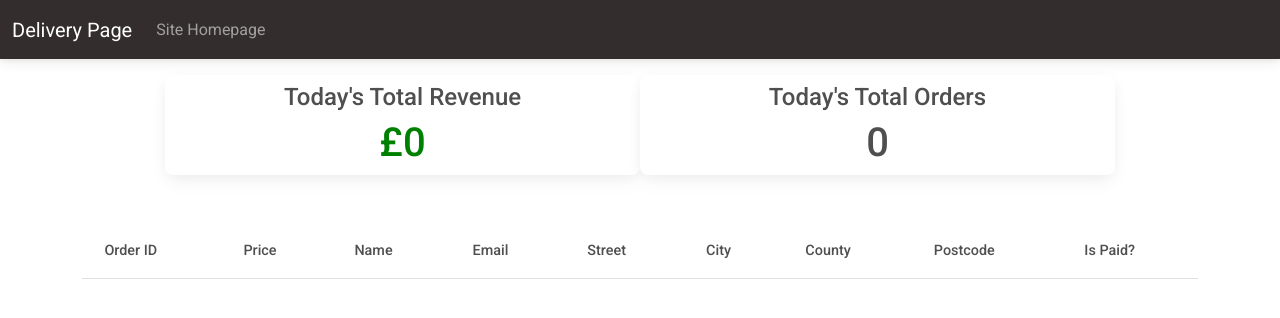
After one commit to stokeydev/mycafe, a Django app: page /cafe/dashboard/ in a window 1280 px wide. The commit adds this page. Shown: the top 318 px of the page. Run offline with Django 3.2, Linux system fonts and the light colour scheme; a user stored in the database is signed in; data comes from the database, SQL or seed files in the repository; both versions use the stored data as it was after the commit; lists and menus that the app fills with data are empty; some libraries are stand-ins or nearby versions.

Commit message:
done dashboard! Worksgit add .

```diff
--- /dev/null
+++ b/coderscafe/cafe/templates/cafe/base.html
@@ -0,0 +1,28 @@
+<!DOCTYPE html>
+<html lang="en">
+
+<head>
+    <meta charset="UTF-8">
+    <meta http-equiv="X-UA-Compatible" content="IE=edge">
+    <meta name="viewport" content="width=device-width, initial-scale=1.0">
+    <title>Coders Cafe</title>
+    <!-- Font Awesome -->
+    <link href="https://cdnjs.cloudflare.com/ajax/libs/font-awesome/6.0.0/css/all.min.css" rel="stylesheet" />
+    <!-- Google Fonts -->
+    <link href="https://fonts.googleapis.com/css?family=Roboto:300,400,500,700&display=swap" rel="stylesheet" />
+    <!-- MDB -->
+    <link href="https://cdnjs.cloudflare.com/ajax/libs/mdb-ui-kit/6.2.0/mdb.min.css" rel="stylesheet" />
+</head>
+
+<body>
+
+    {% include 'cafe/navigation.html' %}
+    {% block content %}
+    {% endblock content %}
+
+
+    <!-- MDB -->
+    <script type="text/javascript" src="https://cdnjs.cloudflare.com/ajax/libs/mdb-ui-kit/6.2.0/mdb.min.js"></script>
+</body>
+
+</html>
--- /dev/null
+++ b/coderscafe/cafe/templates/cafe/dashboard.html
@@ -0,0 +1,61 @@
+{% extends 'cafe/base.html' %}
+
+{% block content %}
+    <div class="container">
+        <div class="row justify-content-center mt-3">
+            <div class="card col-md-5 mr-3">
+                <h4 class="text-center pt-2">Today's Total Revenue</h4>
+                <h1 class="text-center" style="color: green;">£{{ total_revenue }}</h1>
+            </div>
+
+            <div class="card col-md-5 mr-3">
+                <h4 class="text-center pt-2">Today's Total Orders</h4>
+                <h1 class="text-center" style="color: #ad003;">{{ total_orders }}</h1>
+            </div>
+        </div>
+
+        <div class="row justify-content-center">
+            <div class="col-md-12 mt-5">
+                <table class="table table-hover table-striped">
+                    <thead>
+                        <tr>
+                            <th scrope="col">Order ID</th>
+                            <th scrope="col">Price</th>
+                            <th scrope="col">Name</th>
+                            <th scrope="col">Email</th>
+                            <th scrope="col">Street</th>
+                            <th scrope="col">City</th>
+                            <th scrope="col">County</th>
+                            <th scrope="col">Postcode</th>
+                            <th scrope="col">Is Paid?</th>
+                        </tr>
+                    </thead>
+
+                    <tbody>
+                        {% for order in orders %}
+                        <tr>
+                            <th scrope="row">{{ order.pk }}</th>
+                            <td>{{ order.price }}</td>
+                            <td>{{ order.name }}</td>
+                            <td>{{ order.email }}</td>
+                            <td>{{ order.street }}</td>
+                            <td>{{ order.city }}</td>
+                            <td>{{ order.county }}</td>
+                            <td>{{ order.post_code }}</td>
+                            <td>
+                                {% if order.is_paid %}
+                                <i style="color: green;" class="fas fa-check"></i>
+                                {% else %}
+                                <i style="color: red;" class="fas fa-times"></i>
+                                {% endif %}
+                            </td>
+                        </tr>
+                        {% endfor %}
+                    </tbody>
+                </table>
+            </div>
+        </div>
+    </div>
+
+
+{% endblock content %}
--- /dev/null
+++ b/coderscafe/cafe/templates/cafe/navigation.html
@@ -0,0 +1,16 @@
+<nav class="navbar navbar-expand-lg navbar-dark bg-dark">
+    <div class="container-fluid">
+        <a class="navbar-brand" href="{% url 'index' %}">Delivery Page</a>
+        <button class="navbar-toggler" type="button" data-mdb-toggle="collapse" data-mdb-target="#navbarNav"
+            aria-controls="navbarNav" aria-expanded="false" aria-label="Toggle navigation">
+            <i class="fas fa-bars"></i>
+        </button>
+        <div class="collapse navbar-collapse" id="navbarNav">
+            <ul class="navbar-nav me-auto">
+                <li class="nav-item">
+                    <a class="nav-link" href="#">Site Homepage</a>
+                </li>
+            </ul>
+        </div>
+    </div>
+</nav>
--- /dev/null
+++ b/coderscafe/cafe/urls.py
@@ -0,0 +1,6 @@
+from django.urls import path
+from .views import Dashboard
+
+urlpatterns = [
+    path('dashboard/', Dashboard.as_view(), name='dashboard'),
+]
--- a/coderscafe/cafe/views.py
+++ b/coderscafe/cafe/views.py
@@ -1,3 +1,31 @@
 from django.shortcuts import render
+from django.views import View
+from django.contrib.auth.mixins import UserPassesTestMixin, LoginRequiredMixin
+from django.utils.timezone import datetime
+from customer.models import OrderModel
 
-# Create your views here.
+class Dashboard(LoginRequiredMixin, UserPassesTestMixin, View):
+    def get(self, request, *args, **kwargs):
+        #get the current date
+        today = datetime.today()
+        orders = OrderModel
+        orders = OrderModel.objects.filter(
+            created_on__year=today.year, created_on__month=today.month, created_on__day=today.day)
+
+        #loop through the orders and add the price value
+        total_revenue = 0
+        for order in orders:
+            total_revenue += order.price
+
+        #pass total number of orders and total revenue into template
+        context = {
+            'orders': orders,
+            'total_revenue': total_revenue,
+            'total_orders': len(orders),
+        }
+
+        return render(request, 'cafe/dashboard.html', context)
+
+
+    def test_func(self):
+        return self.request.user.groups.filter(name='Staff').exists()
--- a/coderscafe/coderscafe/urls.py
+++ b/coderscafe/coderscafe/urls.py
@@ -22,6 +22,7 @@ from customer.views import Index, About, Order, OrderConfirmation, OrderPayConfi
 urlpatterns = [
     path('admin/', admin.site.urls),
     path('accounts/', include('allauth.urls')),
+    path('cafe/', include('cafe.urls')),
     path('', Index.as_view(), name='index'),
     path('about/', About.as_view(), name='about'),
     path('order/', Order.as_view(), name='order'),
--- a/coderscafe/customer/templates/customer/footer.html
+++ b/coderscafe/customer/templates/customer/footer.html
@@ -1,5 +1,5 @@
 <footer class="page-footer font-small fixed-bottom bg-dark text-light">
     <div class="footer-copyright text-center py-3">&copy; 2023 Coder's Cafe
-        <a class="ms-3" href="#">Cafe login</a>
+        <a class="ms-3" href="{% url 'dashboard' %}">Cafe login</a>
     </div>
 </footer>
```
Also changed, not shown: coderscafe/db.sqlite3.
